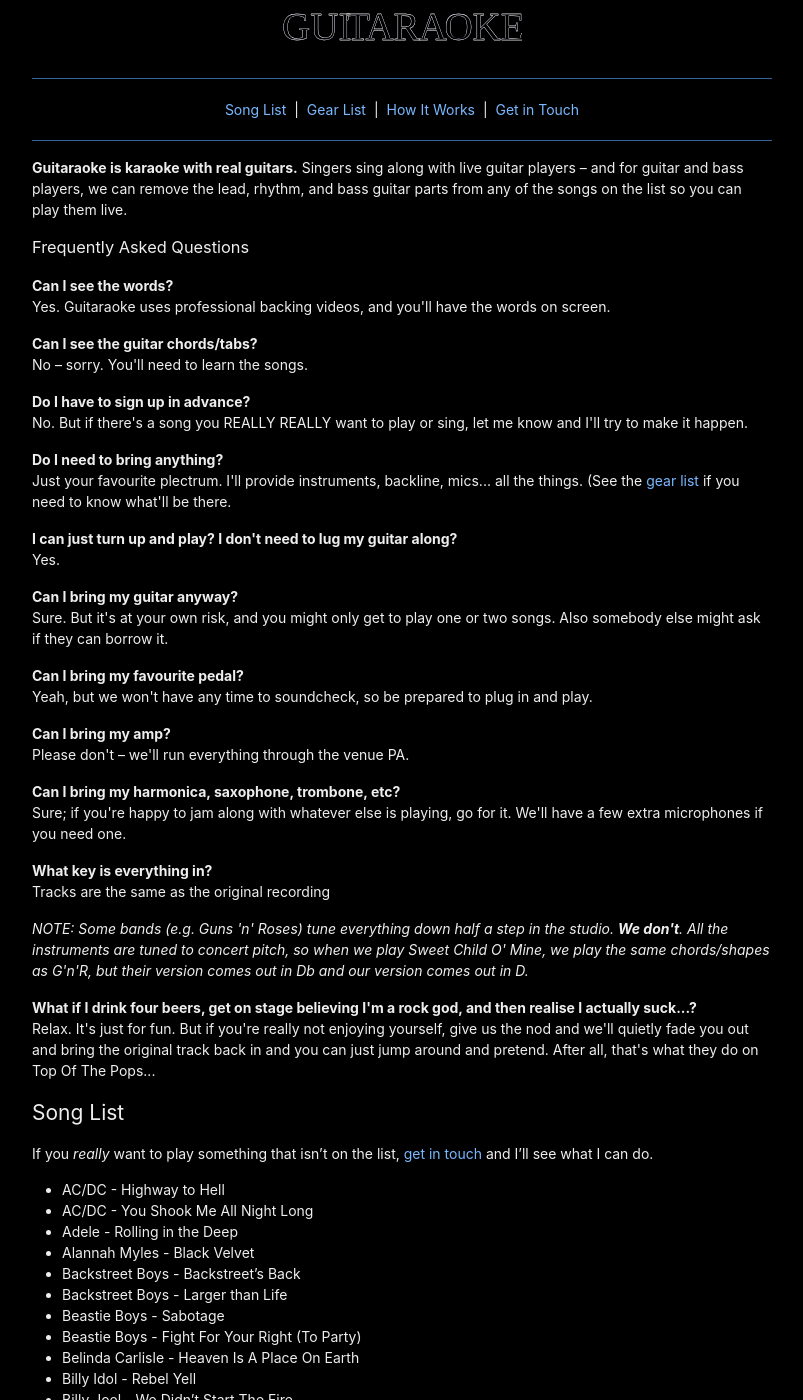
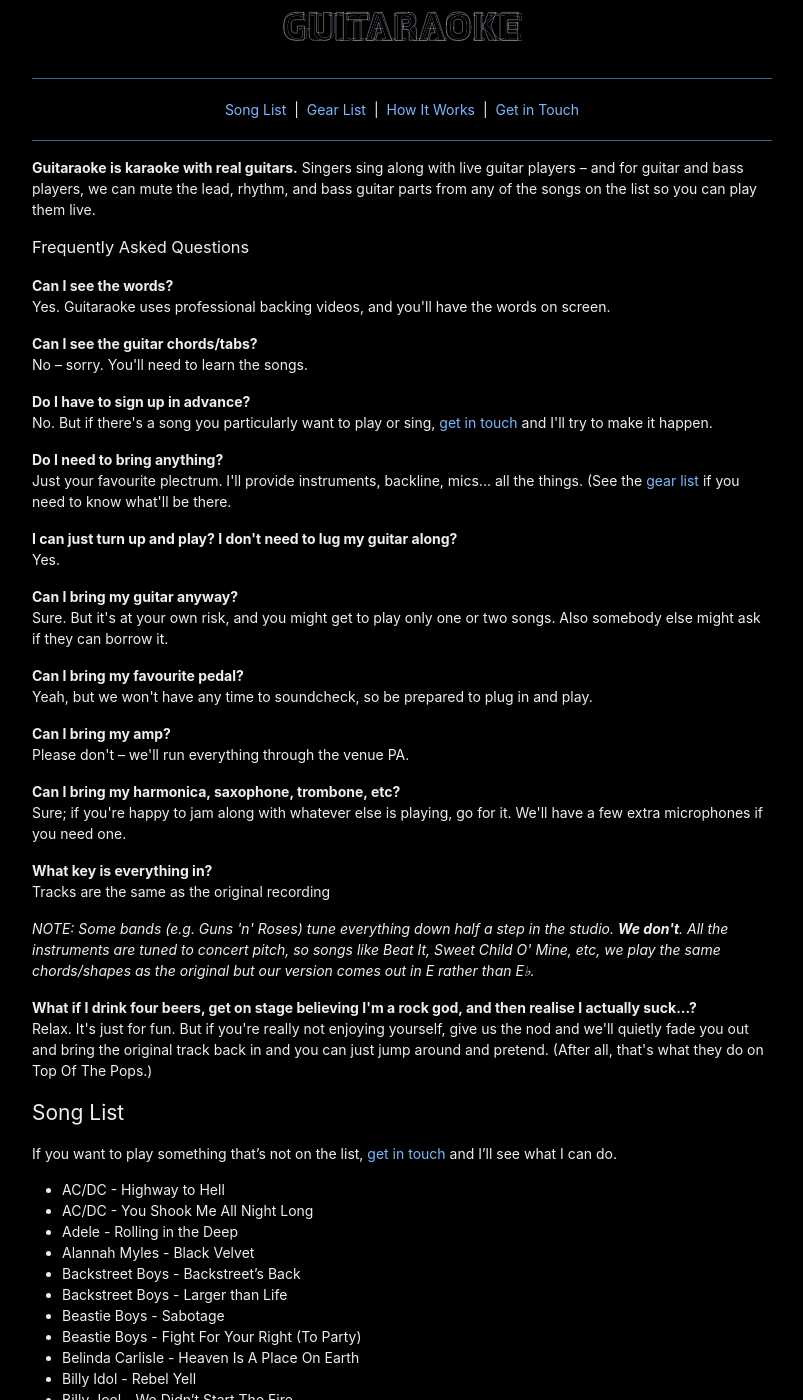
Before and after one commit to dylanbeattie/guitaraoke.live, a Jekyll site: the page built from index.md, in a window 1280 px wide and 1400 px high. Shown: the whole window, without its empty margins (238-1041 px from the left). Built offline with Jekyll 4.4.1, drawn with Linux system fonts in a browser that asks for light colours; comment, search, counter and statistics services are not loaded; some of the changed text lies outside the part shown.

Commit message:
Fix broken SVG logo; update copy in index page.

```diff
--- a/index.md
+++ b/index.md
@@ -14,7 +14,7 @@
 |
 <a href="#get-in-touch">Get in Touch</a>
 </nav>
-<p><strong>Guitaraoke is karaoke with real guitars.</strong> Singers sing along with live guitar players – and for guitar and bass players, we can remove the lead, rhythm, and bass guitar parts from any of the songs on the list so you can play them live.</p>
+<p><strong>Guitaraoke is karaoke with real guitars.</strong> Singers sing along with live guitar players – and for guitar and bass players, we can mute the lead, rhythm, and bass guitar parts from any of the songs on the list so you can play them live.</p>
 
 ### Frequently Asked Questions
 
@@ -24,13 +24,13 @@
     <dt>Can I see the guitar chords/tabs?</dt>
     <dd>No – sorry. You'll need to learn the songs.</dd>
     <dt>Do I have to sign up in advance?</dt>
-    <dd>No. But if there's a song you REALLY REALLY want to play or sing, let me know and I'll try to make it happen.</dd>
+    <dd>No. But if there's a song you particularly want to play or sing, <a href="#get-in-touch">get in touch</a> and I'll try to make it happen.</dd>
     <dt>Do I need to bring anything?</dt>
     <dd>Just your favourite plectrum. I'll provide instruments, backline, mics... all the things. (See the <a href="#gear-list">gear list</a> if you need to know what'll be there.</dd>
     <dt>I can just turn up and play? I don't need to lug my guitar along?</dt>
     <dd>Yes.</dd>
     <dt>Can I bring my guitar anyway?</dt>
-    <dd>Sure. But it's at your own risk, and you might only get to play one or two songs. Also somebody else might ask if they can borrow it.</dd>
+    <dd>Sure. But it's at your own risk, and you might get to play only one or two songs. Also somebody else might ask if they can borrow it.</dd>
     <dt>Can I bring my favourite pedal?</dt>
     <dd>Yeah, but we won't have any time to soundcheck, so be prepared to plug in and play.</dd>
     <dt>Can I bring my amp?</dt>
@@ -39,14 +39,14 @@
     <dd>Sure; if you're happy to jam along with whatever else is playing, go for it. We'll have a few extra microphones if you need one.</dd>
     <dt>What key is everything in?</dt>
     <dd>Tracks are the same as the original recording</dd>
-    <dd><em>NOTE: Some bands (e.g. Guns 'n' Roses) tune everything down half a step in the studio. <strong>We don't</strong>. All the instruments are tuned to concert pitch, so when we play Sweet Child O' Mine, we play the same chords/shapes as G'n'R, but their version comes out in Db and our version comes out in D.</em></dd>
+    <dd><em>NOTE: Some bands (e.g. Guns 'n' Roses) tune everything down half a step in the studio. <strong>We don't</strong>. All the instruments are tuned to concert pitch, so songs like Beat It, Sweet Child O' Mine, etc, we play the same chords/shapes as the original but our version comes out in E rather than E♭.</em></dd>
     <dt>What if I drink four beers, get on stage believing I'm a rock god, and then realise I actually suck...?</dt>
-    <dd>Relax. It's just for fun. But if you're really not enjoying yourself, give us the nod and we'll quietly fade you out and bring the original track back in and you can just jump around and pretend. After all, that's what they do on Top Of The Pops...</dd>
+    <dd>Relax. It's just for fun. But if you're really not enjoying yourself, give us the nod and we'll quietly fade you out and bring the original track back in and you can just jump around and pretend. (After all, that's what they do on Top Of The Pops.)</dd>
 </dl>
 
 ## Song List
 
-If you _really_ want to play something that isn't on the list, [get in touch](#get-in-touch) and I'll see what I can do.
+If you want to play something that's not on the list, [get in touch](#get-in-touch) and I'll see what I can do.
 
 {% include song-list.md %}
 
@@ -75,7 +75,7 @@
 
 ## Get in touch
 
-I'm Dylan (hi!), and guitaraoke is a bit of an experiment... it's a format I've been tinkering with for _years_, and my birthday seemed like a great opportunity to make it happen.
+I'm Dylan (hi!), and guitaraoke is a bit of an experiment. It's a format I've been tinkering with for _years_, and my birthday seemed like a great opportunity to make it happen.
 
 If you want to request a song, or you're planning to come along and sing/play and have any questions, give me a shout - I'm [dylan@dylanbeattie.net](mailto:dylan@dylanbeattie.net) on email,
 and [@dylanbeattie](https://twitter.com/dylanbeattie) on Twitter, and my website is at [dylanbeattie.net](https://dylanbeattie.net/).
```
Also changed, not shown: other parts of index.md (+1 -1 lines), assets/svg/Artboard 1.jpg (added), assets/svg/website-footer.jpg, assets/svg/website-logo-header.jpg, assets/svg/website-logo-header.svg, 1 other file.
